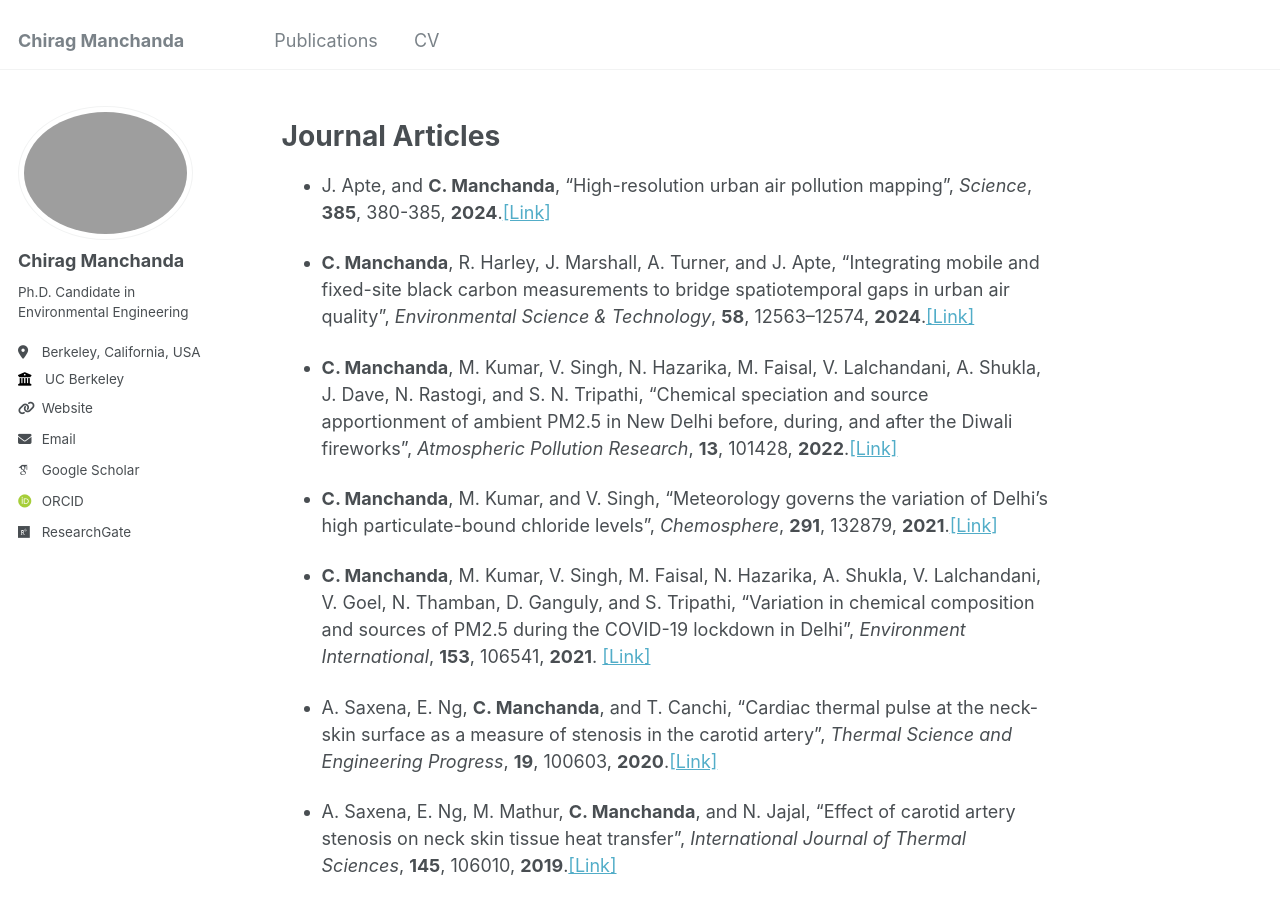
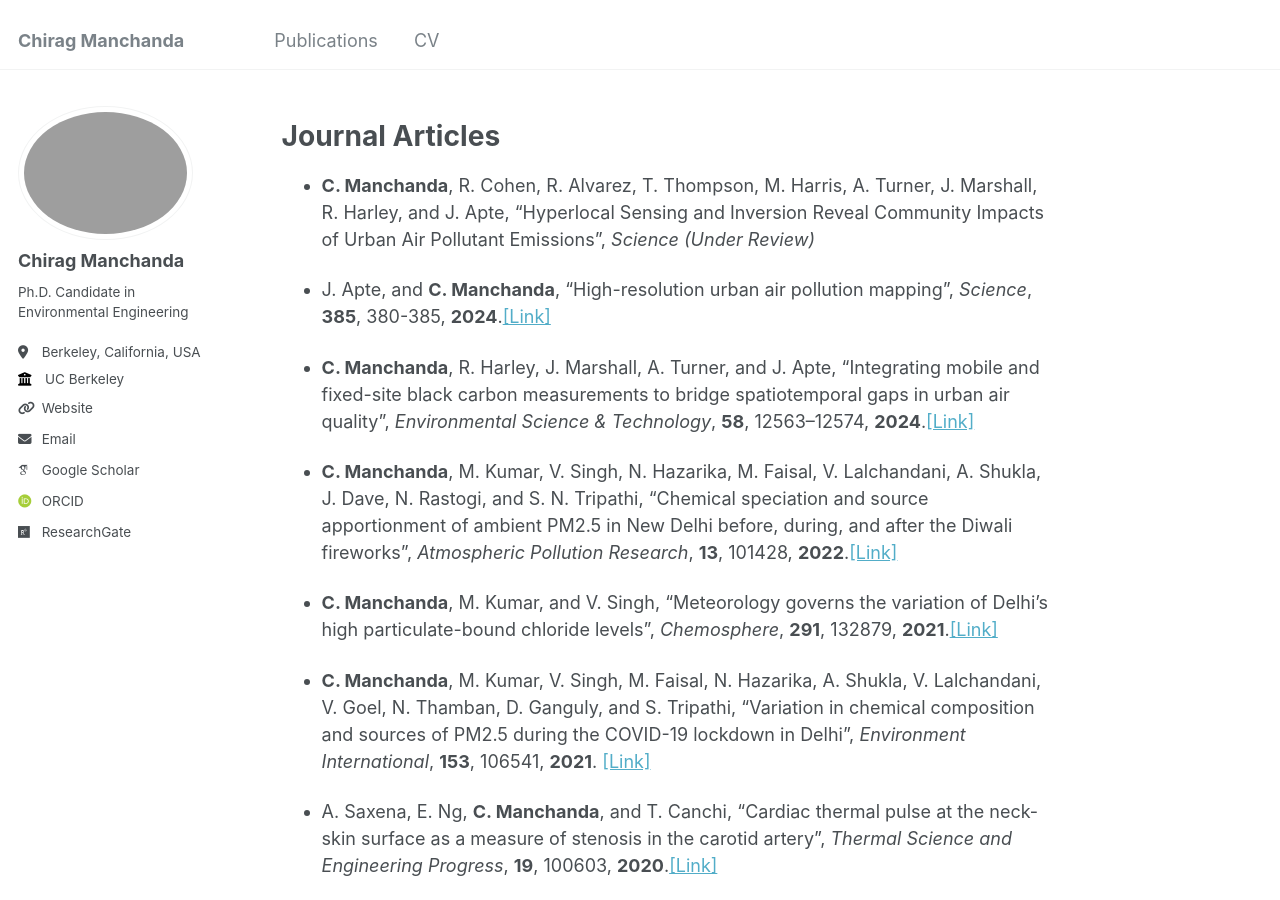
Before and after one commit to chirag-manchanda/chirag-manchanda.github.io, a Jekyll site: the page built from _pages/publications.md, in a window 1280 px wide and 900 px high. Built offline with Jekyll 4.4.1, drawn with Linux system fonts in a browser that asks for light colours; some web fonts are replaced.

Commit message:
Update publications.md

```diff
--- a/_pages/publications.md
+++ b/_pages/publications.md
@@ -5,6 +5,9 @@ author_profile: true
 ---
 Journal Articles
 ======
+
+- **C. Manchanda**, R. Cohen, R. Alvarez, T. Thompson, M. Harris, A. Turner, J. Marshall, R. Harley, and J. Apte, "Hyperlocal Sensing and Inversion Reveal Community Impacts of Urban Air Pollutant Emissions", *Science* *(Under Review)*
+
 - J. Apte, and **C. Manchanda**, "High-resolution urban air pollution mapping", *Science*, **385**, 380-385, **2024**.[[Link]](https://doi.org/10.1126/science.adq3678)
 
 - **C. Manchanda**, R. Harley, J. Marshall, A. Turner, and J. Apte, "Integrating mobile and fixed-site black carbon measurements to bridge spatiotemporal gaps in urban air quality", *Environmental Science & Technology*, **58**, 12563–12574, **2024**.[[Link]](https://doi.org/10.1021/acs.est.3c10829)
```
